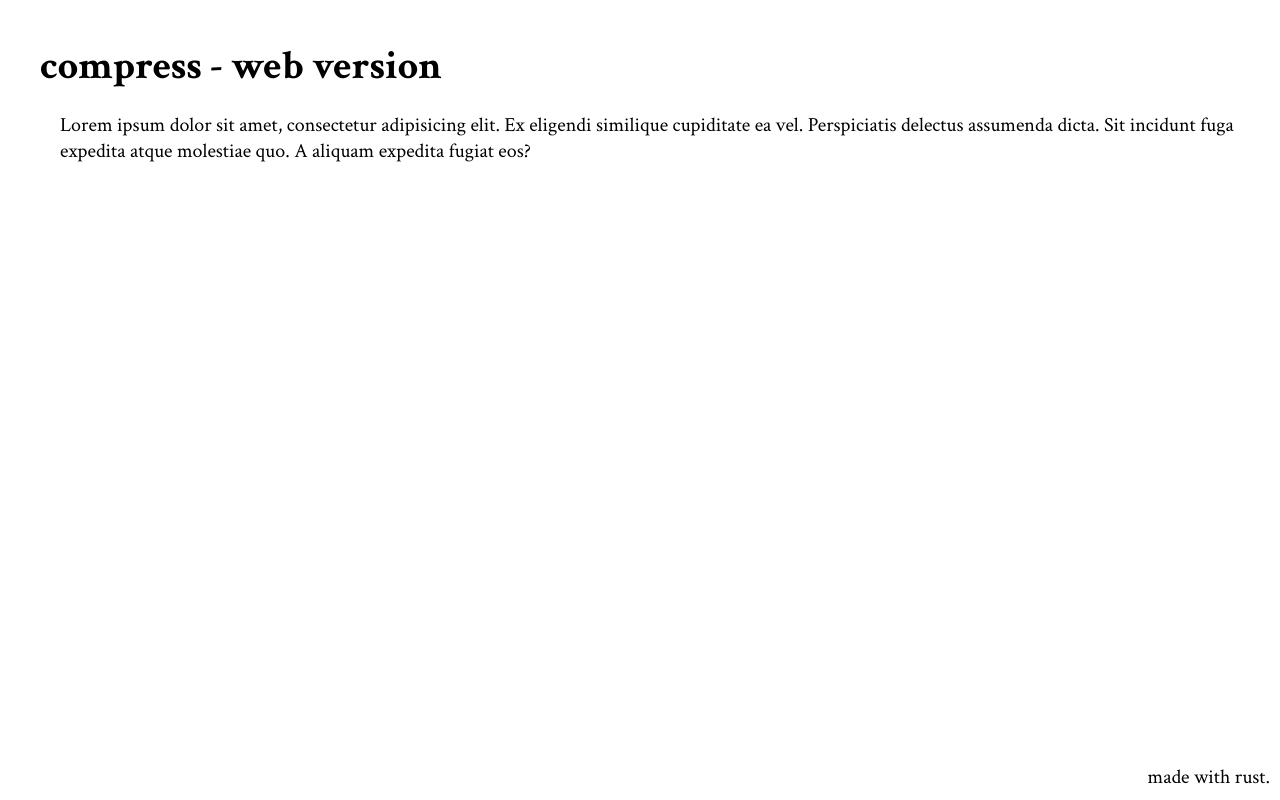
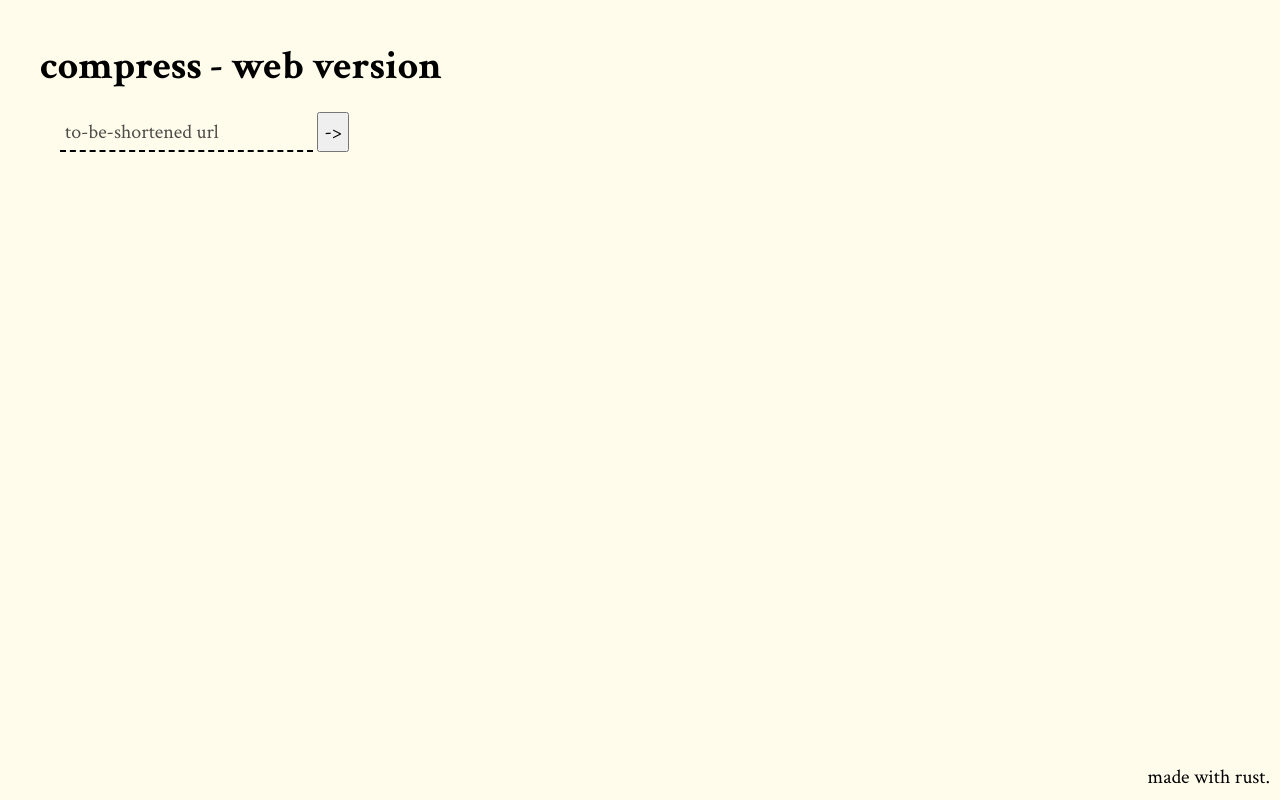
Before and after one commit to zwiback-io/compress, a plain HTML site: page docs/web.html in a window 1280 px wide. Drawn offline with Linux system fonts and the light colour scheme.

Commit message:
feat(docs): web version

```diff
--- a/docs/web.html
+++ b/docs/web.html
@@ -8,7 +8,10 @@
 <body>
   <h1>compress - web version</h1>
   <div class="contents">
-    Lorem ipsum dolor sit amet, consectetur adipisicing elit. Ex eligendi similique cupiditate ea vel. Perspiciatis delectus assumenda dicta. Sit incidunt fuga expedita atque molestiae quo. A aliquam expedita fugiat eos?
+    <form onsubmit="submitForm()">
+      <input type="text" placeholder="to-be-shortened url">
+      <button type="submit">-></button>
+    </form>
   </div>
 
 
@@ -36,15 +39,34 @@ body, html {
   font-family: "Crimson Text", serif;
   font-size: 20px;
   padding: 1rem;
+  background-color: #fffcec;
 }
 
-.container {
-  padding-left: 1rem;
-  margin-bottom: 1rem;
+input {
+  font-family: "Crimson Text", serif;
+  font-size: 20px;
+  padding: 0.25rem;
+  border: none;
+  border-bottom: 2px dashed black;
+  background-color: transparent;
+
+  transition: 0.1s;
 }
 
-.desc {
-  margin-left: 1rem;
+button {
+  font-family: "Crimson Text", serif;
+  font-size: 20px;
+  padding: 0.25rem;
+}
+
+input:focus {
+  outline: none;
+  border-bottom-style: solid;
+  transform: translate(-0.25rem, -0.25rem);
+}
+
+::placeholder {
+  color: rgba(0, 0, 0, 0.7);
 }
 
 .contents {
```
Also changed, not shown: docs/index.html (+7 -2 lines), docs/images/favicon.ico (renamed from docs/favicon.ico), docs/images/noise-light.png (added), 1 other file.
